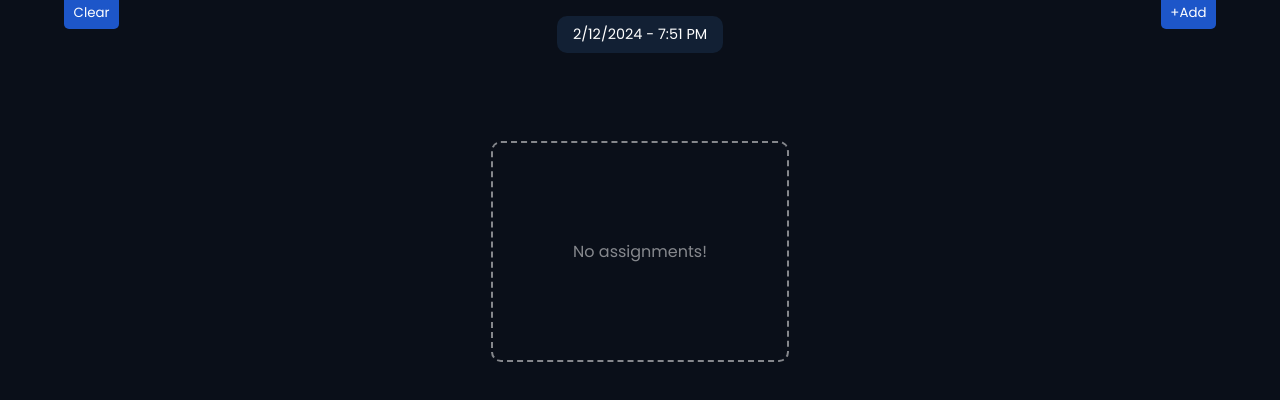
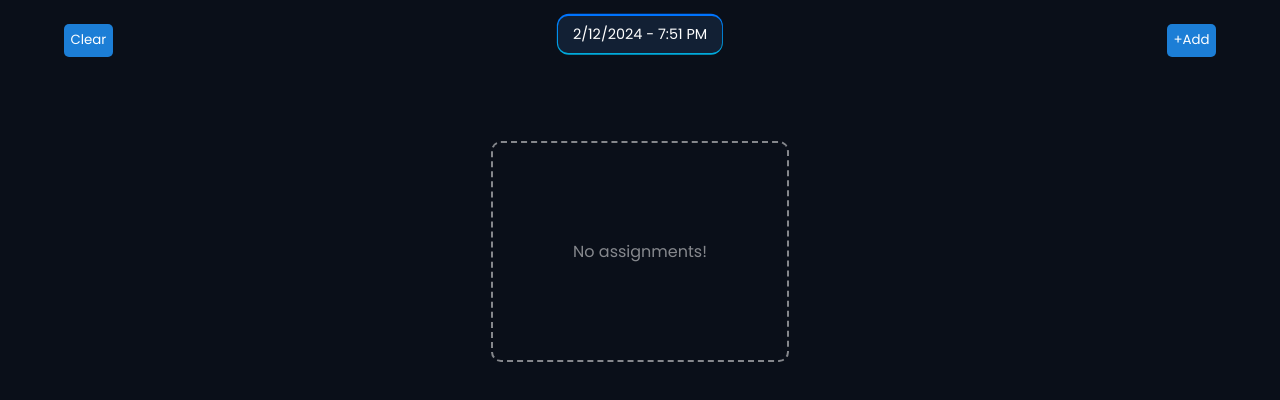
Before and after one commit to jacobrobertsdev/assignment-tracker, a Vue app: page / in a window 1280 px wide. Shown: the top 400 px of the page. Built offline with nearby package versions, Linux system fonts and the light colour scheme.

Commit message:
Update button styles

```diff
--- a/src/components/AddAssignmentForm.vue
+++ b/src/components/AddAssignmentForm.vue
@@ -99,7 +99,7 @@ form button {
     cursor: pointer;
     background-color: var(--background);
     color: white;
-    padding:.4rem .5rem;
+    padding:.4rem .6rem;
     border: 1px solid white;
     border-radius:5px
 }
@@ -117,22 +117,22 @@ label{
 input {
     width: 15rem;
     height: 2.1rem;
-    padding: .2rem;
+    padding: .4rem;
     border-radius: 5px;
-    border: 2px solid rgb(138, 138, 138);
+    border: 1px solid rgb(138, 138, 138);
 }
 
 .add-assignment {
     display: inline-flex;
     align-items: center;
     position: fixed;
-    top:-5px;
+    top:3%;
     right: 5%;
     z-index: 10;
     color: white;
-    padding:.5rem .6rem .4rem .6rem;
+    padding:.4rem;
     border: none;
-    background-color: hsl(220, 75%, 45%);
+    background-color: #1c7ed6;
     border-radius:5px
 }
 
--- a/src/components/AssignmentItem.vue
+++ b/src/components/AssignmentItem.vue
@@ -48,7 +48,7 @@ function saveEdit(id) {
 
 <template>
     <div class="assignment">
-        <textarea rows="2"  name="assignment title" ref="inputRef" :readonly="readOnly" :value="editedTitle" :onmousedown="readOnly ? preventFocus : null " @change="handleEditTitle($event.target.value)"></textarea>
+        <textarea rows="1"  name="assignment title" ref="inputRef" :readonly="readOnly" :value="editedTitle" :onmousedown="readOnly ? preventFocus : null " @change="handleEditTitle($event.target.value)"></textarea>
 
         <span class="course-name">{{ course }}</span>
         <span class="due-date">Due: {{ due }}</span>
@@ -100,7 +100,7 @@ function saveEdit(id) {
         top:0;
         left:0;
         padding: .2rem .4rem;
-        background-color: #4a5c75;
+        background-color: #495057;
         color: white;
         border-bottom-right-radius: 5px;
         border-top-left-radius: 5px;
@@ -111,7 +111,7 @@ function saveEdit(id) {
         top:0;
         right:0;
         padding: .2rem .4rem;
-        background-color: #4a586c;
+        background-color: #495057;
         color: white;
         border-bottom-left-radius: 5px;
         border-top-right-radius: 5px;
@@ -135,7 +135,7 @@ function saveEdit(id) {
         bottom:0;
         left:0;
         padding: .2rem .4rem;
-        background-color: #244779;
+        background-color: #1864ab;
         border: none;
         border-top-right-radius: 5px;
         border-bottom-left-radius: 5px;
@@ -143,6 +143,6 @@ function saveEdit(id) {
     }
 
     .assignment button:hover{
-        background-color: #48566a;
+        background-color: hsl(220, 20%, 30%);
     }
 </style>
--- a/src/components/ClearAssignments.vue
+++ b/src/components/ClearAssignments.vue
@@ -15,7 +15,7 @@ function handleClear() {
   text: "This will permanently delete all of your current assignments",
   icon: "warning",
   showCancelButton: true,
-  confirmButtonColor: "#1d56c9",
+  confirmButtonColor: "#1c7ed6",
   cancelButtonColor: "#d33",
   confirmButtonText: "Confirm"
 }).then((result) => {
@@ -34,13 +34,13 @@ function handleClear() {
 button {
 
     position: fixed;
-    top:-5px;
+    top:3%;
     left: 5%;
     z-index: 10;
     color: white;
-    padding:.5rem .6rem .4rem .6rem;
+    padding:.4rem;
     border: none;
-    background-color: #1d56c9;
+    background-color: #1c7ed6;
     border-radius:5px
 }
 
--- a/src/components/CountMessage.vue
+++ b/src/components/CountMessage.vue
@@ -13,6 +13,6 @@ const props = defineProps({
 <style scoped>
 h4 {
 font-size: .9rem;
-margin-top: 3rem;
+margin-top: 1.5rem;
 }
 </style>
--- a/src/components/CurrentDateDisplay.vue
+++ b/src/components/CurrentDateDisplay.vue
@@ -26,12 +26,27 @@
 
   </template>
   <style scoped>
+
   h3 {
+    position: relative;
+    display: block;
     font-weight: 400;
     border-radius: 10px;
     background-color: #122034;
-    padding: .5rem 1rem;
-    margin:0 auto;
+    padding: .5rem .9rem;
     font-size: .9rem;
   }
+
+  h3::before {
+  content: '';
+  position: absolute;
+  top: 50%;
+  left: 50%;
+  transform: translate(-50%, -51%);
+  width: 102%;
+  height: 112%;
+  background: linear-gradient(to top, #00acdb, #0072ff);
+  z-index: -1; /* Ensure the background is behind the text */
+  border-radius: 12px; /* Match the border radius of h3 */
+}
   </style>
```
